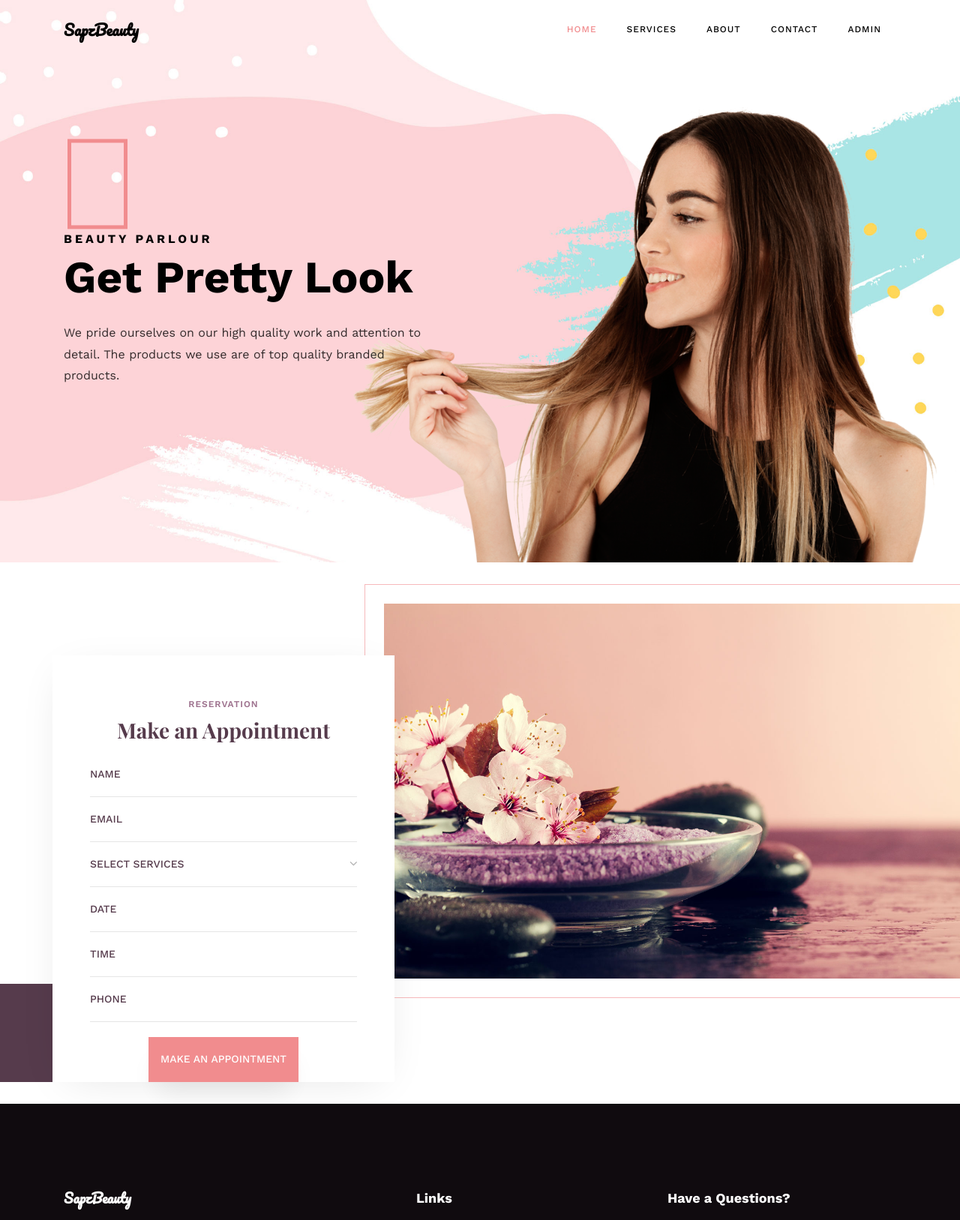
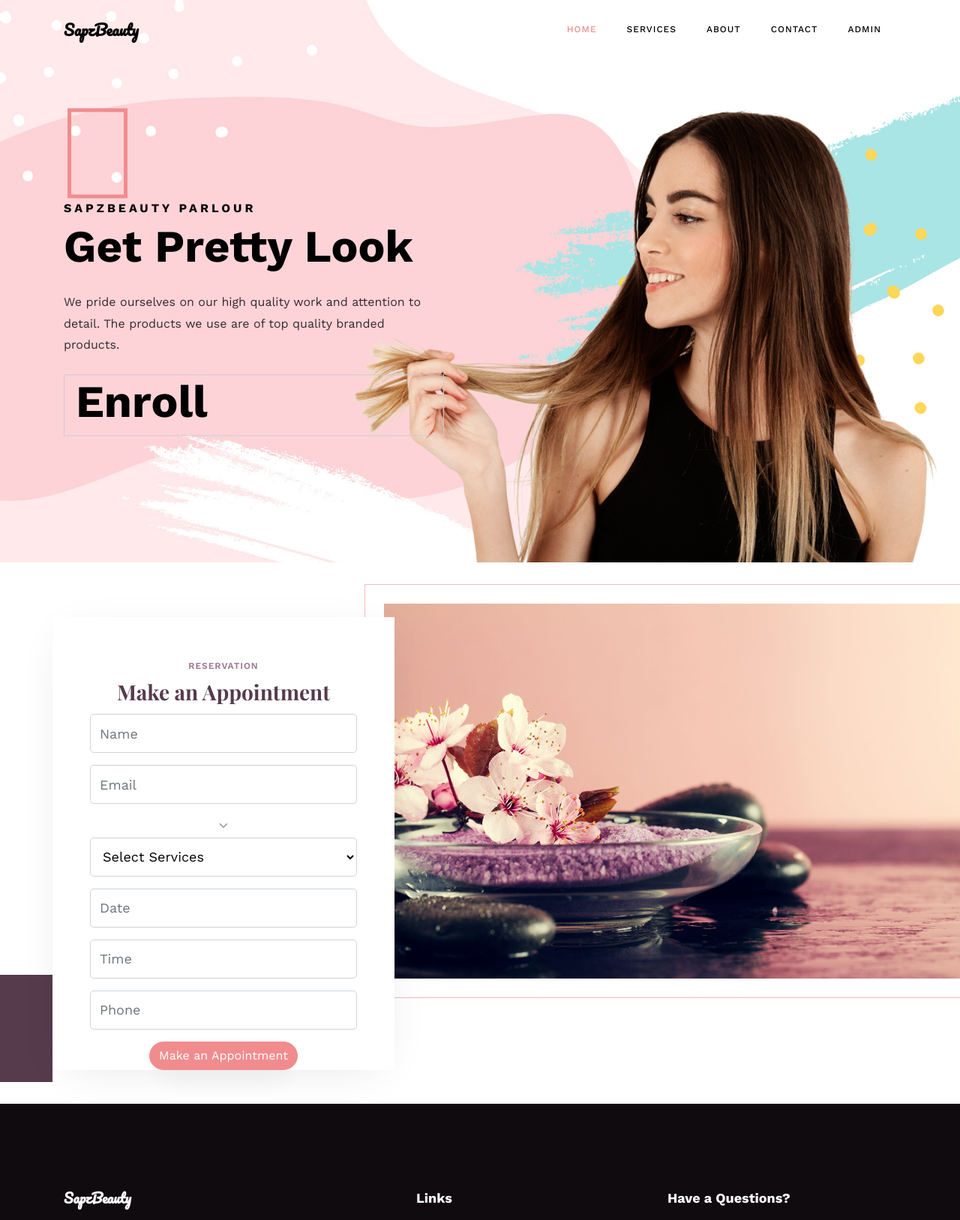
Before and after one commit to DNXEMPIRE-1/sapz, a PHP site: page / in a window 1280 px wide. Shown: the top 1627 px of the page at 75% size. Run offline with PHP 8.4, Linux system fonts and the light colour scheme; data comes from the database, SQL or seed files in the repository; some libraries are stand-ins or nearby versions; some web fonts are replaced.

Commit message:
Update index.php

```diff
--- a/bpms/index.php
+++ b/bpms/index.php
@@ -71,10 +71,12 @@
 	          	<img class="one-third align-self-end order-md-last img-fluid" src="images/bg_1.png" alt="">
 		          <div class="one-forth d-flex align-items-center ftco-animate" data-scrollax=" properties: { translateY: '70%' }">
 		          	<div class="text mt-5">
-		          		<span class="subheading">Beauty Parlour</span>
+		          		<span class="subheading">SapzBeauty Parlour</span>
 			            <h1 class="mb-4">Get Pretty Look</h1>
 			            <p class="mb-4">We pride ourselves on our high quality work and attention to detail. The products we use are of top quality branded products.</p>
-
+			            <form action="enroll.php" style="border:0.5px solid #ccc">
+                           <div class="container">
+                                 <h1>Enroll</h1>
 
 		            </div>
 		          </div>
@@ -92,7 +94,9 @@
 		          		<span class="subheading">Natural Beauty</span>
 			            <h1 class="mb-4">Beauty Salon</h1>
 			            <p class="mb-4">This parlour provides huge facilities with advanced technology equipments and best quality service. Here we offer best treatment that you might have never experienced before.</p>
-
+			            <form action="enroll.php" style="border:0.5px solid #ccc">
+                           <div class="container">
+                                 <h1>Enroll</h1>
 
 		            </div>
 		          </div>
```
